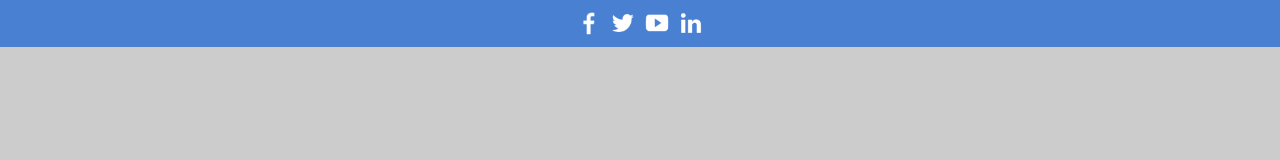
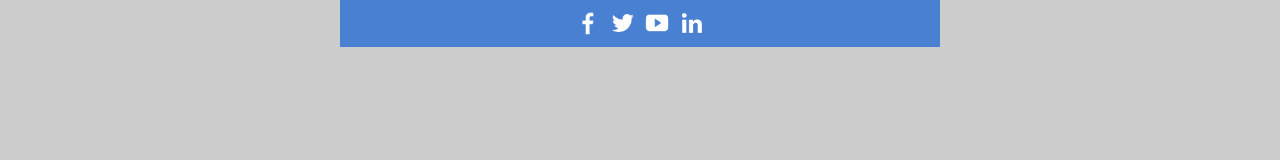
Before and after one commit to itsmeZoha/Email-Template-Design-2, a plain HTML site: page index.html in a window 1280 px wide. Drawn offline with Linux system fonts and the light colour scheme.

Commit message:
style the header

```diff
--- a/index.html
+++ b/index.html
@@ -25,6 +25,15 @@
 		table-layout: fixed;
 		background-color: #cccccc;
 		padding-bottom: 40px;
+	}
+	.main{
+		background-color: #ffffff;
+		margin: 0 auto;
+		width: 100%;
+		max-width: 600px;
+		border-spacing: 0;
+		font-family: sans-serif;
+		color: #4a4a4a;
 	}
 
 
```
